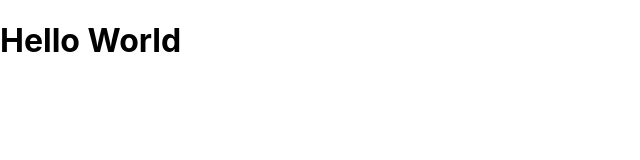
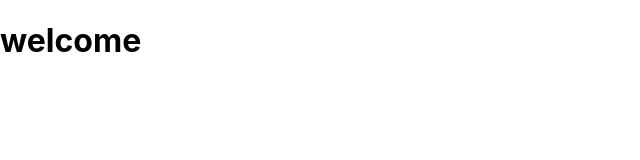
Before and after one commit to tamjidzihan/reactJS, a React (Create React App) app: page / in a window 1280 px wide. Shown: the top 160 px of the page, without its empty margins (0-640 px from the left). Built offline with nearby package versions, Linux system fonts and the light colour scheme.

Commit message:
home 2024-03-07

```diff
--- a/src/App.js
+++ b/src/App.js
@@ -1,15 +1,17 @@
 // import logo from './logo.svg';
+import React from 'react';
 import './App.css';
 
 
-function Header() {
-  return <h1>Hello World</h1>;
-}
+// function Header() {
+//   return <h1>Hello World</h1>;
+// }
 
 
-function App() {
-
-  return <Header />;
-}
+function App(props) {
+  return (
+    <h1>{props.title}</h1>
+  );
+};
 
 export default App;
--- a/src/index.js
+++ b/src/index.js
@@ -7,7 +7,7 @@ import reportWebVitals from './reportWebVitals';
 const root = ReactDOM.createRoot(document.getElementById('root'));
 root.render(
   <React.StrictMode>
-    <App />
+    <App title="welcome" />
   </React.StrictMode>
 );
 
```
